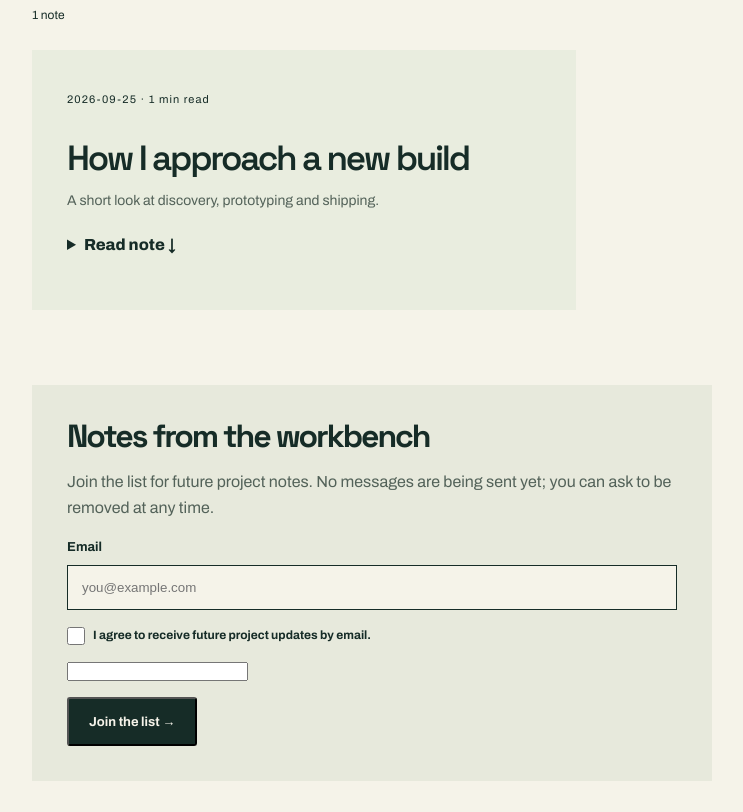
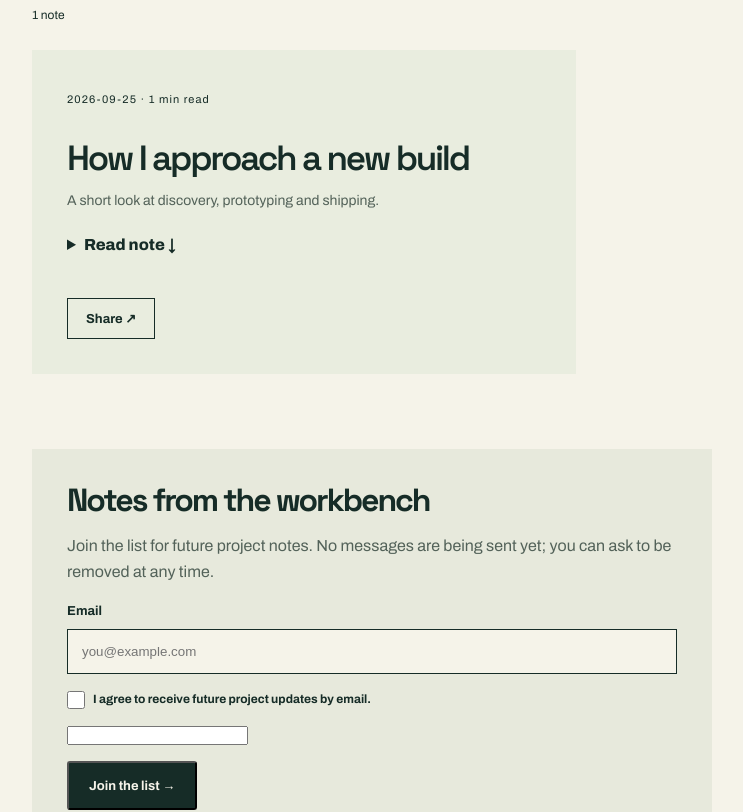
Before and after one commit to a83017083-lab/portfolio, a Next.js app: page /blog in a window 1280 px wide. Shown: the part 823-1635 px from the top of the page, without its empty margins (52-795 px from the left). Built offline with nearby package versions, Linux system fonts and the light colour scheme.

Commit message:
Add sharing controls to journal notes

```diff
--- a/app/components/JournalBrowser.tsx
+++ b/app/components/JournalBrowser.tsx
@@ -1,8 +1,9 @@
 "use client";
 import { useState } from "react";
+import ShareLink from "./ShareLink";
 import type { Post } from "../../lib/content";
 export default function JournalBrowser({posts}:{posts:Post[]}) {
   const [query,setQuery]=useState("");
   const visible=posts.filter(p => `${p.title} ${p.excerpt} ${p.body}`.toLowerCase().includes(query.toLowerCase()));
-  return <><label className="v2-search-label">Search the journal <input type="search" placeholder="Search notes…" value={query} onChange={e=>setQuery(e.target.value)}/></label><p className="v2-results">{visible.length} {visible.length === 1 ? "note" : "notes"}</p><div className="v2-post-grid">{visible.length ? visible.map((p,i)=><article className="v2-post" key={i}><span>{p.date || "Field note"} · {Math.max(1,Math.ceil(p.body.trim().split(/\s+/).length/200))} min read</span><h2>{p.title}</h2><p>{p.excerpt}</p><details><summary>Read note ↓</summary><div className="v2-post-body">{p.body}</div></details></article>) : <p>No notes match. Try another search.</p>}</div></>;
+  return <><label className="v2-search-label">Search the journal <input type="search" placeholder="Search notes…" value={query} onChange={e=>setQuery(e.target.value)}/></label><p className="v2-results">{visible.length} {visible.length === 1 ? "note" : "notes"}</p><div className="v2-post-grid">{visible.length ? visible.map((p,i)=><article className="v2-post" key={i}><span>{p.date || "Field note"} · {Math.max(1,Math.ceil(p.body.trim().split(/\s+/).length/200))} min read</span><h2>{p.title}</h2><p>{p.excerpt}</p><details><summary>Read note ↓</summary><div className="v2-post-body">{p.body}</div></details><ShareLink title={p.title}/></article>) : <p>No notes match. Try another search.</p>}</div></>;
 }
--- a/app/components/ShareLink.tsx
+++ b/app/components/ShareLink.tsx
@@ -1,11 +1,11 @@
 "use client";
 import { useState } from "react";
-export default function ShareLink() {
+export default function ShareLink({title}:{title?:string}) {
   const [copied,setCopied]=useState(false);
   async function share() {
     const url=window.location.href;
-    if(navigator.share) { try { await navigator.share({title:"Build With Abhinav - Work",url}); return; } catch {} }
+    if(navigator.share) { try { await navigator.share({title:title||document.title,url}); return; } catch {} }
     await navigator.clipboard.writeText(url);setCopied(true);setTimeout(()=>setCopied(false),2000);
   }
-  return <button className="v2-share" type="button" onClick={share}>{copied ? "Link copied ✓" : "Share this work ↗"}</button>;
+  return <button className="v2-share" type="button" onClick={share}>{copied ? "Link copied ✓" : "Share ↗"}</button>;
 }
```
